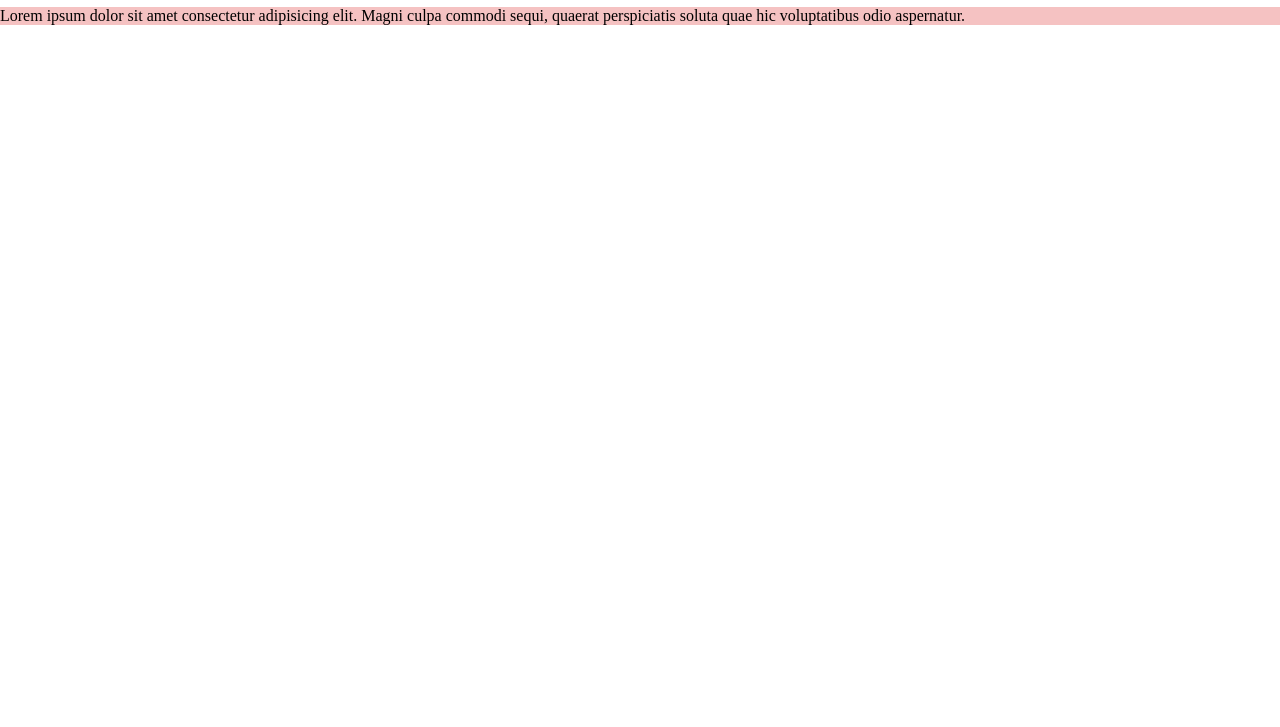
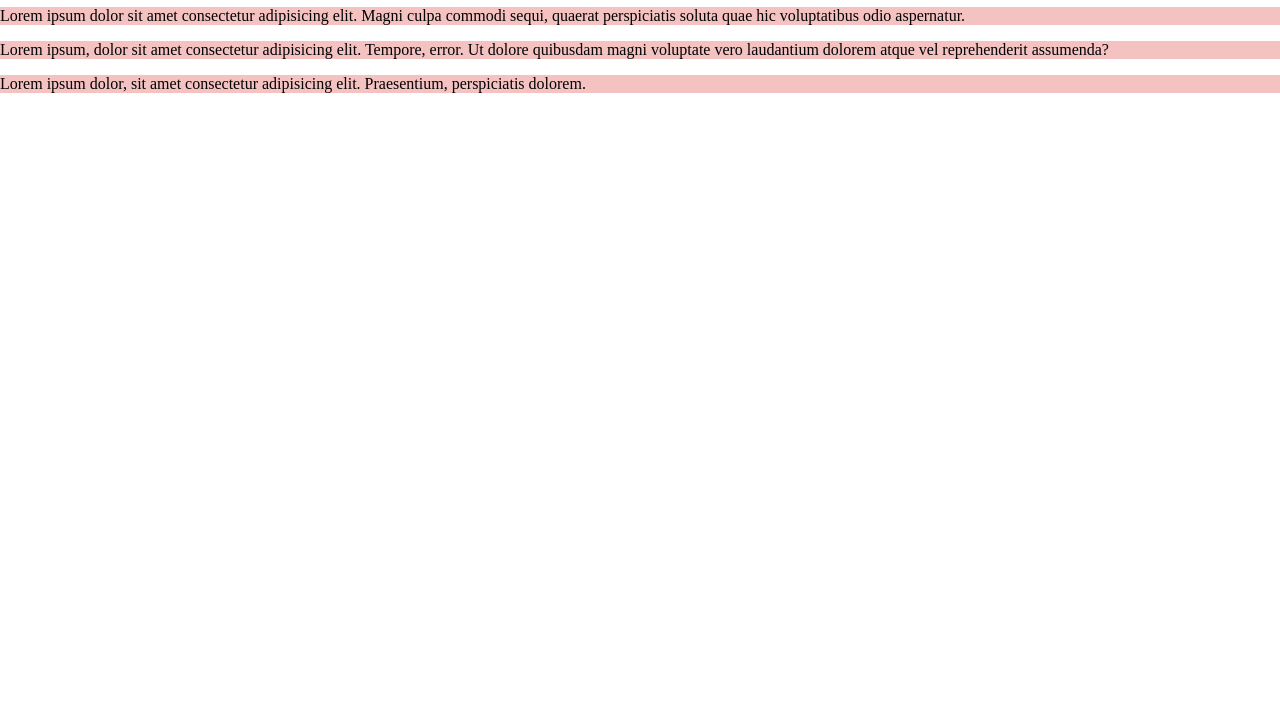
Before and after one commit to alferovde/git1, a plain HTML site: page index.html in a window 1280 px wide. Shown: the part 73-800 px from the top of the page. Drawn offline with Linux system fonts and the light colour scheme.

Commit message:
new baracnh commit

```diff
--- a/index.html
+++ b/index.html
@@ -15,6 +15,10 @@
     <p>Lorem ipsum dolor sit amet consectetur adipisicing elit. Magni culpa commodi sequi, quaerat perspiciatis soluta
         quae hic voluptatibus odio aspernatur.</p>
 
+    <p>Lorem ipsum, dolor sit amet consectetur adipisicing elit. Tempore, error. Ut dolore quibusdam magni voluptate
+        vero laudantium dolorem atque vel reprehenderit assumenda?</p>
+
+    <p>Lorem ipsum dolor, sit amet consectetur adipisicing elit. Praesentium, perspiciatis dolorem.</p>
 </body>
 
 </html>
```
